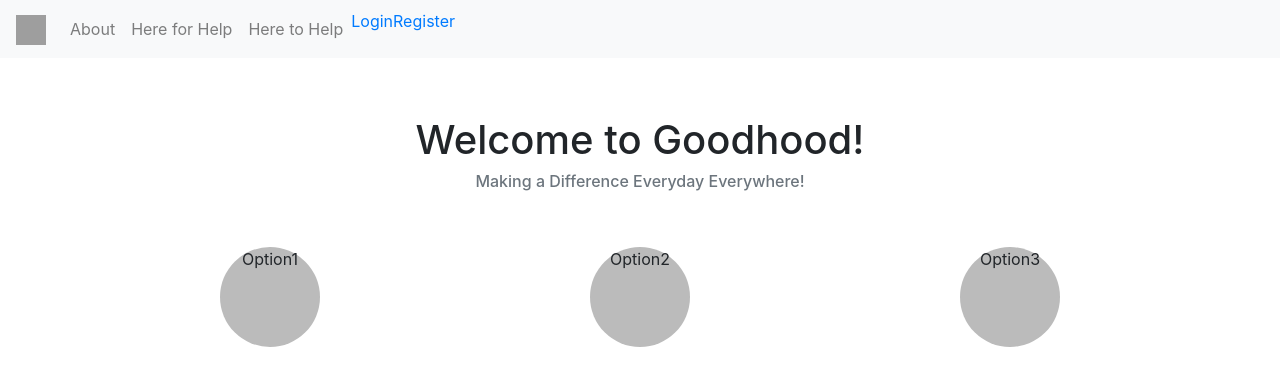
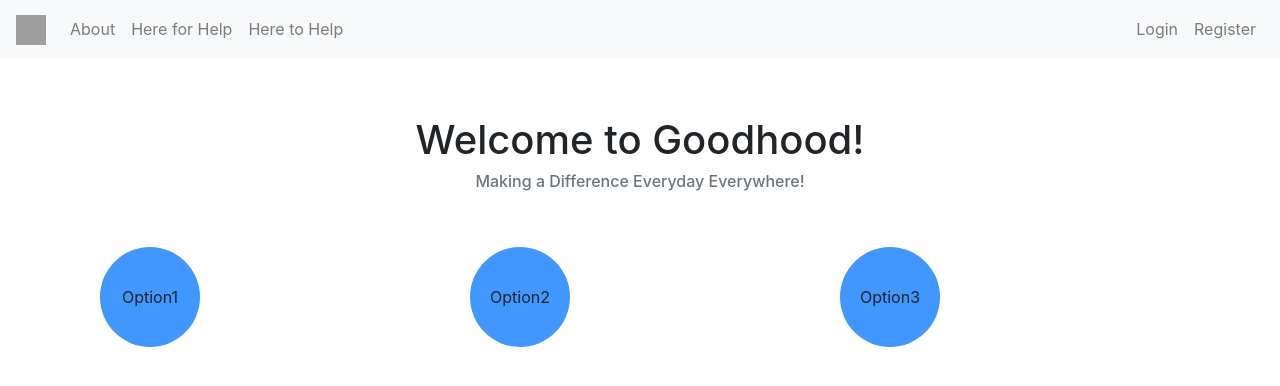
Before and after one commit to ricksubel/Goodhood-UserApp, a React (Create React App) app: page / in a window 1280 px wide. Shown: the top 386 px of the page. Built offline with nearby package versions, Linux system fonts and the light colour scheme; grey boxes are pictures that could not be loaded.

Commit message:
adds user auth to pages and navbar

```diff
--- /dev/null
+++ b/src/components/Landing/Footer/Footer.js
@@ -0,0 +1,16 @@
+import React from 'react'
+
+import Hands from './images/crowd-hands.jpeg'
+import './Footer.css';
+
+
+
+function Footer() {
+    return (
+            <div className="footer">
+                <img className="footer-image" src={Hands} alt="hands reaching up"/>
+            </div>
+    );
+}
+
+export default Footer;
--- a/src/components/Landing/Landing.css
+++ b/src/components/Landing/Landing.css
@@ -4,12 +4,14 @@
 
 .dot {
     text-align: center;
-    vertical-align: middle;
+    display: flex;
+    /* display: inline-block; */
+    flex-direction: column;
+    justify-content: center;
     height: 100px;
     width: 100px;
-    background-color: #bbb;
+    background-color: rgba(0, 115, 255, 0.742);
     border-radius: 50%;
-    display: inline-block;
 }
 
 .col-4 {
--- a/src/components/Landing/Landing.js
+++ b/src/components/Landing/Landing.js
@@ -1,5 +1,7 @@
 import React from 'react';
 import Header from './Header/Header';
+import Footer from './Footer/Footer';
+
 import './Landing.css';
 
 
@@ -10,23 +12,30 @@ function Landing() {
             <div className="row text-center">
                 <Header />
             </div>
-            <div className="container d-flex justify-content-center text-center mt-5">
-                <div className="col-4 align-self-center">
+
+            <div className="row-fluid">
+                <div className="container d-flex justify-content-center mt-5">
+                    <div className="col-sm">
                         <span className="dot">
-                        <p className=" my-auto">Option1</p>
+                            <p className="my-auto">Option1</p>
                         </span>
                     </div>
-                <div className="col-4">
+                    <div className="col-sm">
                         <span className="dot">
-                        <p>Option2</p>
+                            <p className="my-auto">Option2</p>
                         </span>
                     </div>
-                <div className="col-4">
+                    <div className="col-sm">
                         <span className="dot">
-                        <p>Option3</p>
+                            <p className="my-auto">Option3</p>
                         </span>
                     </div>
                 </div>
+            </div>
+            {/* TODO fix image size */}
+            {/* <div className="row-fluid">
+                <Footer />
+            </div> */}
         </div>
 
     )
--- a/src/components/Navbar/Navbar.js
+++ b/src/components/Navbar/Navbar.js
@@ -11,6 +11,7 @@ import './Navbar.css';
 
 const Navbar = (props) => {
     const [user, setUser] = useRecoilState(userState);
+    console.log(user);
 
     useEffect(function () {
         if (localStorage.uid)
@@ -30,10 +31,14 @@ const Navbar = (props) => {
             // TODO add hamburger response to navbar
             <div className="navbar">
                 <nav className="navbar fixed-top navbar-expand-sm navbar-light bg-light">
-                    <a className="navbar-brand" href="/">
-                        <img src={Logo} width="30" height="30" alt="hands connecting" />
-                    </a>
-                    <div className="collapse navbar-collapse">
+                    {/* TODO fix this on collapse */}
+                    <button className="navbar-toggler" type="button" data-toggle="collapse" data-target="#navbarTogglerDemo01" aria-controls="navbarTogglerDemo01" aria-expanded="false" aria-label="Toggle navigation">
+                    <span className="navbar-toggler-icon"></span>
+                    </button>
+                    <div className="collapse navbar-collapse" id="navbarTogglerDemo01">
+                        <a className="navbar-brand" href="/">
+                            <img src={Logo} width="30" height="30" alt="hands connecting" />
+                        </a>
                         <ul className="navbar-nav mr-auto">
                             <li className="navbar-item">
                                 <Link to="/about" className="nav-link">About</Link>
@@ -44,11 +49,12 @@ const Navbar = (props) => {
                             <li className="navbar-item">
                                 <Link to="/to-help" className="nav-link">Here to Help</Link>
                             </li>
-                            {user ? (
+                        </ul>
+                        <ul className="navbar-nav float-right">
+                        {user ? (
                             <>
-                            <li className="navbar-item">{user.username}</li>
                             <li className="navbar-item">
-                                <Link to={"/profile"}>Profile</Link>
+                                <Link to={"/profile:id"} className="nav-link">My Profile</Link>
                             </li>
                             <li className='btn' onClick={logout}>
                                 Log Out
@@ -57,10 +63,10 @@ const Navbar = (props) => {
                         ) : (
                             <>
                             <li className="navbar-item">
-                                <Link to={"/login"}>Login</Link>
+                                <Link to={"/login"} className="nav-link">Login</Link>
                             </li>
                             <li className="navbar-item">
-                                <Link to={"/register"}>Register</Link>
+                                <Link to={"/register"} className="nav-link">Register</Link>
                             </li>
                             </>
                         )}
--- a/src/config/Routes.js
+++ b/src/config/Routes.js
@@ -1,5 +1,6 @@
 import React from "react";
 import { Switch, Route } from "react-router-dom";
+
 import Landing from '../components/Landing/Landing';
 import About from '../components/About/About';
 import ForHelp from '../components/ForHelp/ForHelp';
@@ -8,6 +9,7 @@ import Create from '../components/Posts/Create-Posts'
 import Register from "../pages/Register";
 import Login from "../pages/Login";
 import Profile from "../pages/UserProfile";
+
 import { useRecoilValue } from "recoil";
 import { loggedInState } from "../recoil/selectors";
 
@@ -26,8 +28,8 @@ const Routes = (props) => {
 
             {loggedIn && (
                 <Switch>
+                <Route exact path='/profile:id' component={Profile} />
                 <Route exact path='/create' component={Create} />
-                <Route exact path='/profile' component={Profile} />
 
                 {/* <Route path='/games/new' component={NewGame} />
                 <Route path='/games/:id/edit' component={EditGame} />
--- a/src/pages/Login.js
+++ b/src/pages/Login.js
@@ -17,38 +17,48 @@ function Login(props) {
         console.log(response);
         localStorage.setItem("uid", response.signedJwt);
         UserModel.show().then((response) => {
+            console.log(response)
             setUser(response.data);
-            props.history.push("/games");
+            props.history.push("/posts");
         });
         });
     }
 
 
 return (
-    <div>
-        <h2>Login</h2>
+    <div className="container">
+        <div style={{marginTop: 100}}>
+            <h3>Login</h3>
             <form onSubmit={handleSubmit}>
+                <div className="form-group">
                     <div className='form-input'>
-            <label htmlFor='email'>Email</label>
+                    <label>Email</label>
                     <input
+                        className="form-control"
                         type='text'
                         name='email'
                         onChange={(e) => setEmail(e.target.value)}
                         value={email}
                     />
                     </div>
+                </div>
+                <div className="form-group">
                     <div className='form-input'>
-            <label htmlFor='password'>Password</label>
+                    <label>Password</label>
                     <input
+                        className="form-control"
                         type='password'
                         name='password'
                         onChange={(e) => setPassword(e.target.value)}
                         value={password}
                     />
                     </div>
-
+                </div>
+                <div className="form-group">
                     <input type='submit' value='Login' />
+                </div>
             </form>
+        </div>
     </div>
     );
 }
--- a/src/pages/UserProfile.js
+++ b/src/pages/UserProfile.js
@@ -1,10 +1,22 @@
-import React from 'react';
+import React, { useEffect } from 'react';
 
-const Profile = () => {
+import { useRecoilState } from "recoil";
+import { userState } from "../recoil/atoms";
+
+import Navbar from '../components/Navbar/Navbar';
+
+
+const Profile = (props) => {
+    const [user] = useRecoilState(userState);
+
     return (
         <div>
-            <h1>User Profile Information</h1>
+            <Navbar />
+            <div className="container mt-5">
+                <h3>Welcome, {user.username}!</h3>
+            </div>
         </div>
+
     );
 }
 
```
Also changed, not shown: src/components/Landing/Footer/Footer.css (added), src/components/Landing/Footer/images/crowd-hands.jpeg (added). Lines whose indentation alone changed are shown as unchanged.
